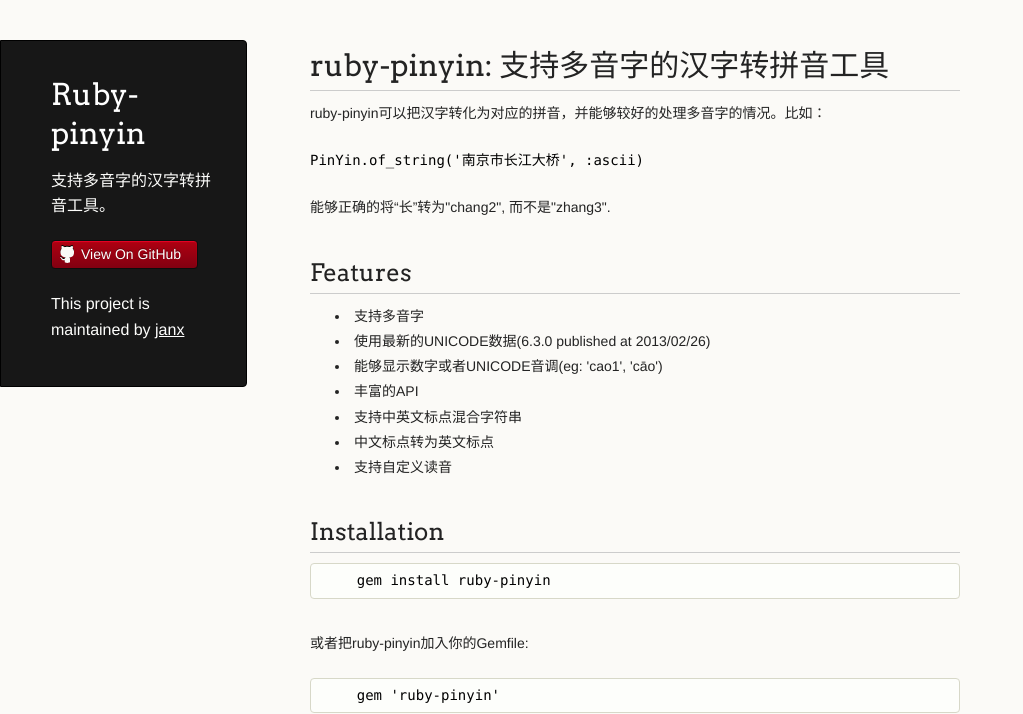
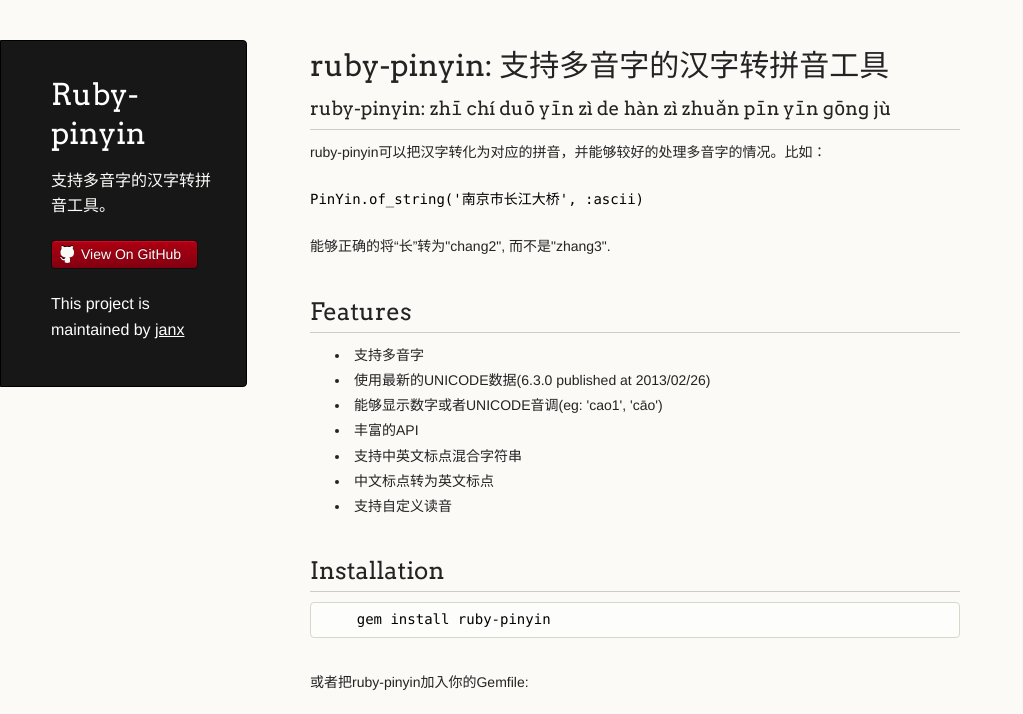
Before and after one commit to janx/ruby-pinyin, a plain HTML site: page index.html in a window 1280 px wide. Shown: the top 714 px of the page, without its empty margins (0-1023 px from the left). Drawn offline with Linux system fonts and the light colour scheme.

Commit message:
update index

```diff
--- a/index.html
+++ b/index.html
@@ -29,7 +29,7 @@
       </header>
       <section>
         <h1>
-<a name="ruby-pinyin-%E6%94%AF%E6%8C%81%E5%A4%9A%E9%9F%B3%E5%AD%97%E7%9A%84%E6%B1%89%E5%AD%97%E8%BD%AC%E6%8B%BC%E9%9F%B3%E5%B7%A5%E5%85%B7" class="anchor" href="#ruby-pinyin-%E6%94%AF%E6%8C%81%E5%A4%9A%E9%9F%B3%E5%AD%97%E7%9A%84%E6%B1%89%E5%AD%97%E8%BD%AC%E6%8B%BC%E9%9F%B3%E5%B7%A5%E5%85%B7"><span class="octicon octicon-link"></span></a>ruby-pinyin: 支持多音字的汉字转拼音工具</h1>
+          <a name="ruby-pinyin-%E6%94%AF%E6%8C%81%E5%A4%9A%E9%9F%B3%E5%AD%97%E7%9A%84%E6%B1%89%E5%AD%97%E8%BD%AC%E6%8B%BC%E9%9F%B3%E5%B7%A5%E5%85%B7" class="anchor" href="#ruby-pinyin-%E6%94%AF%E6%8C%81%E5%A4%9A%E9%9F%B3%E5%AD%97%E7%9A%84%E6%B1%89%E5%AD%97%E8%BD%AC%E6%8B%BC%E9%9F%B3%E5%B7%A5%E5%85%B7"><span class="octicon octicon-link"></span></a><span>ruby-pinyin: 支持多音字的汉字转拼音工具</span><br/><span style="font-size:19px;">ruby-pinyin: zhī chí duō yīn zì de hàn zì zhuǎn pīn yīn gōng jù</span></h1>
 
 <p>ruby-pinyin可以把汉字转化为对应的拼音，并能够较好的处理多音字的情况。比如：</p>
 
```
